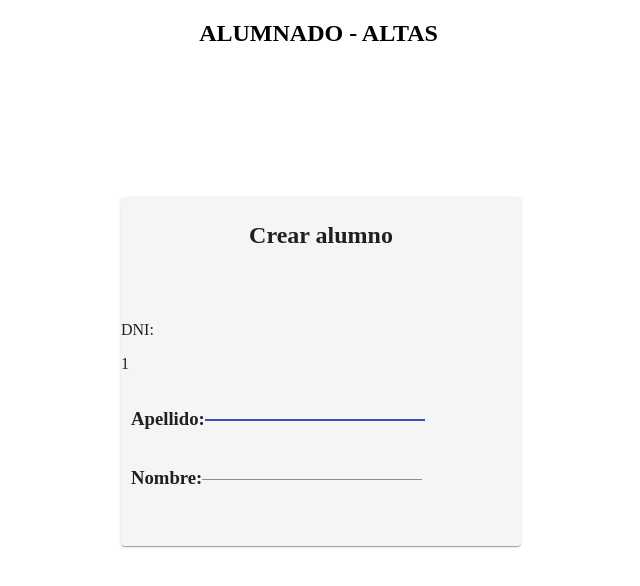
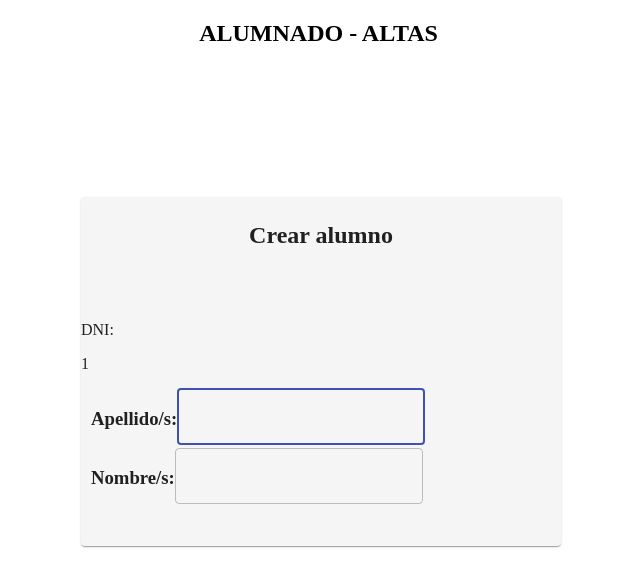
Before and after one commit to Desarrollos-Web-Urquiza/grandfather-project, a React (Create React App) app: page /alumnoAlta/1 in a window 1280 px wide. Shown: the top 586 px of the page, without its empty margins (319-959 px from the left). Built offline with nearby package versions, Linux system fonts and the light colour scheme; the HTML template or start-up script is replaced by a standard one.

Commit message:
some changes added

```diff
--- a/src/components/dataInput.js
+++ b/src/components/dataInput.js
@@ -1,4 +1,5 @@
 import TextField from '@material-ui/core/TextField';
+import { ThemeProvider, createTheme } from '@material-ui/core/styles'
 
 const DataInput =  (props) => {
     //filter input
@@ -21,22 +22,37 @@ const DataInput =  (props) => {
             metaKey: false
           }));
 	}
+
     const handleKeyDown = (event) => {
 		if (event.key === 'Enter') {
 			props.submit()
 		}
 	}
+
+
+    const theme = createTheme({
+        typography: {
+            TextField: {
+            fontSize: '10rem',
+        },
+        },
+    });
+
     return(
         <div align="left" className="box-input">
             <h3 className="text-2xl">{props.field}:</h3>
-            <div className="-mt-1 ml-4 mb-8" >
+            <div className="-mt-2 ml-4 mb-8 text-2xl" >
+                <ThemeProvider theme={theme}>
                     <TextField
+                        variant="outlined"
                         name={props.name}
                         onChange={handleData}
                         type={props.type}
                         autoFocus={props.autoFocus}
                         onKeyDown={handleKeyDown}
+                        className="text-2xl w-80"
                     />
+                </ThemeProvider>
             </div>
         </div>
     )
--- a/src/pages/create.js
+++ b/src/pages/create.js
@@ -10,7 +10,7 @@ import DataInput from "../components/dataInput";
 const CardSelect = withStyles((theme) => ({
   root: {
     backgroundColor: grey[100],
-    width: 400,
+    width: 480,
     '&:hover': {
       backgroundColor: grey[100],
     },
@@ -54,10 +54,10 @@ const Create = props => {
 						<br />
 						<div align="left" className="flex flex-wrap justify-initial -mt-1 ml-2 mb-8 text-2xl">
 							<p>DNI: </p>
-							<p className="ml-28">{data.DNI} </p>
+							<p className="ml-20 mt-1 text-base">{data.DNI} </p>
 						</div>
-						<DataInput field="Apellido" setData={setData} type={"text"} name={"surname"} state={data} setErr={setErr} autoFocus={true} submit={validationData} />
-						<DataInput field="Nombre" setData={setData} type={"text"} name={"name"} state={data} setErr={setErr} submit={validationData}/>
+						<DataInput field="Apellido/s" setData={setData} type={"text"} name={"surname"} state={data} setErr={setErr} autoFocus={true} submit={validationData} />
+						<DataInput field="Nombre/s" setData={setData} type={"text"} name={"name"} state={data} setErr={setErr} submit={validationData}/>
 						{err && <p style={{color: "red"}}> {err} </p> }
 						<br />
 						{/* <Button style={{marginTop: 60, marginLeft: 10 }} variant="contained" color="primary" onClick={() => validationData()}>
```
Lines whose indentation alone changed are shown as unchanged.
